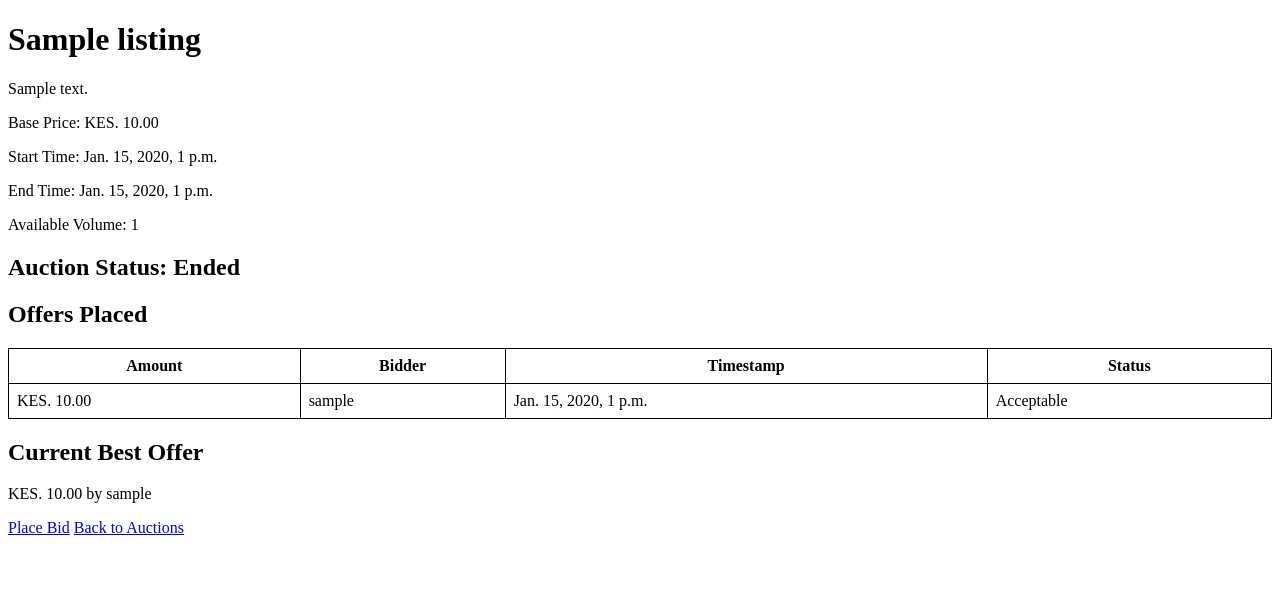
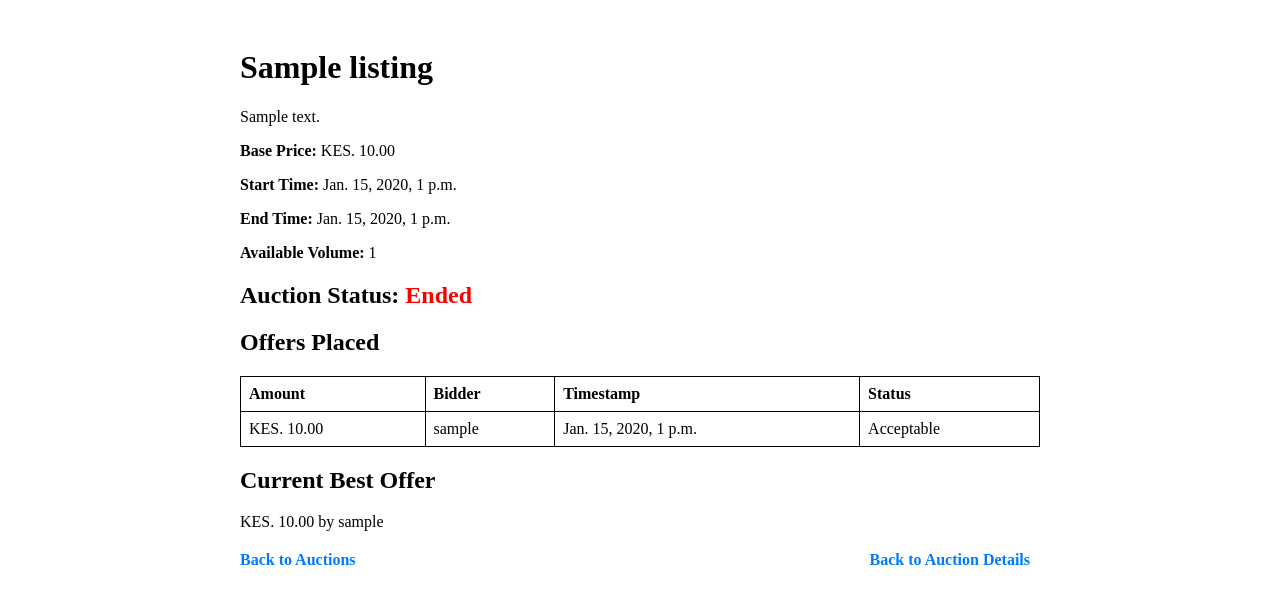
Before and after one commit to nickmwangemi/auction, a Django app: page /listing/1/ in a window 1280 px wide. Shown: the top 604 px of the page. Run offline with Django 5.2, Linux system fonts and the light colour scheme; tables that the repository leaves empty hold one stand-in row (values such as "Sample post").

Commit message:
update layouts

```diff
--- a/auctions/forms.py
+++ b/auctions/forms.py
@@ -22,7 +22,6 @@ class ListingForm(forms.ModelForm):
     class Meta:
         model = Listing
         fields = [
-            "auction",
             "title",
             "description",
             "base_price",
@@ -37,7 +36,3 @@ class ListingForm(forms.ModelForm):
 
     def __init__(self, *args, **kwargs):
         super().__init__(*args, **kwargs)
-        # Populate the auction dropdown with active auctions
-        self.fields["auction"].queryset = Auction.objects.filter(
-            end_time__gte=timezone.now()
-        )
--- a/auctions/templates/auctions/listing_detail.html
+++ b/auctions/templates/auctions/listing_detail.html
@@ -1,35 +1,39 @@
 {% extends "auctions/base.html" %}
 
 {% block content %}
-
+<div class="listing-detail-page">
     <h1>{{ listing.title }}</h1>
     <p>{{ listing.description }}</p>
-<p>Base Price: KES. {{ listing.base_price }}</p>
-<p>Start Time: {{ listing.start_time }}</p>
-<p>End Time: {{ listing.end_time }}</p>
-<p>Available Volume: 1</p>
+    <p><strong>Base Price:</strong> KES. {{ listing.base_price }}</p>
+    <p><strong>Start Time:</strong> {{ listing.start_time }}</p>
+    <p><strong>End Time:</strong> {{ listing.end_time }}</p>
+    <p><strong>Available Volume:</strong> 1</p>
 
-<h2>Auction Status: {{ listing.auction.get_status_display }}</h2>
+    <h2>Auction Status:
+        <span class="status-label {% if listing.auction.status == 'upcoming' %}status-upcoming{% elif listing.auction.status == 'active' %}status-active{% else %}status-ended{% endif %}">
+            {{ listing.auction.get_status_display }}
+        </span>
+    </h2>
 
     <h2>Offers Placed</h2>
-<table style="width:100%; border-collapse: collapse;">
+    <table class="offers-table">
         <thead>
             <tr>
-            <th style="border: 1px solid black; padding: 8px;">Amount</th>
-            <th style="border: 1px solid black; padding: 8px;">Bidder</th>
-            <th style="border: 1px solid black; padding: 8px;">Timestamp</th>
-            <th style="border: 1px solid black; padding: 8px;">Status</th>
+                <th>Amount</th>
+                <th>Bidder</th>
+                <th>Timestamp</th>
+                <th>Status</th>
             </tr>
         </thead>
         <tbody>
             {% for bid in bids %}
                 <tr>
-                <td style="border: 1px solid black; padding: 8px;">KES. {{ bid.amount }}</td>
-                <td style="border: 1px solid black; padding: 8px;">{{ bid.user.username }}</td>
-                <td style="border: 1px solid black; padding: 8px;">{{ bid.timestamp }}</td>
-                <td style="border: 1px solid black; padding: 8px;">
+                    <td>KES. {{ bid.amount }}</td>
+                    <td>{{ bid.user.username }}</td>
+                    <td>{{ bid.timestamp }}</td>
+                    <td>
                         {% if bid.is_below_base_price %}
-                        <span style="color: red;">Below Base Price</span>
+                            <span class="status-below-base">Below Base Price</span>
                         {% else %}
                             Acceptable
                         {% endif %}
@@ -37,7 +41,7 @@
                 </tr>
             {% empty %}
                 <tr>
-                <td colspan="4" style="border: 1px solid black; padding: 8px; text-align: center;">No offers have been placed yet.</td>
+                    <td colspan="4" class="no-offers">No offers have been placed yet.</td>
                 </tr>
             {% endfor %}
         </tbody>
@@ -50,7 +54,62 @@
         <p>There is no current best offer.</p>
     {% endif %}
 
-<a href="{% url 'place_bid' listing.id %}">Place Bid</a>
-<a href="{% url 'home' %}">Back to Auctions</a>
+    <!-- Navigation Links -->
+    <div class="navigation-links">
+        {% if not listing.auction.status == 'ended' %}
+            <a href="{% url 'place_bid' listing.id %}" class="nav-link">Place Bid</a>
+        {% endif %}
+        <a href="{% url 'home' %}" class="nav-link">Back to Auctions</a>
+        <a href="{% url 'auction_detail' listing.auction.id %}" class="nav-link">Back to Auction Details</a>
+    </div>
+</div>
 
+<style>
+    .listing-detail-page {
+        max-width: 800px;
+        margin: auto;
+        padding: 20px;
+    }
+    .navigation-links {
+        display: flex;
+        justify-content: space-between;
+        margin-top: 20px;
+    }
+    .nav-link {
+        text-decoration: none;
+        color: #007bff;
+        font-weight: bold;
+        margin-right: 10px;
+    }
+    .nav-link:hover {
+        text-decoration: underline;
+    }
+    .offers-table {
+        width: 100%;
+        border-collapse: collapse;
+    }
+    .offers-table th, .offers-table td {
+        border: 1px solid black;
+        padding: 8px;
+        text-align: left;
+    }
+    .status-label {
+        font-weight: bold;
+    }
+    .status-upcoming {
+        color: blue;
+    }
+    .status-active {
+        color: green;
+    }
+    .status-ended {
+        color: red;
+    }
+    .status-below-base {
+        color: red;
+    }
+    .no-offers {
+        text-align: center;
+    }
+</style>
 {% endblock %}
--- a/auctions/urls.py
+++ b/auctions/urls.py
@@ -1,16 +1,12 @@
 from django.urls import path
 
-from .views import (
-    CreateListingView,
-    HomeView,
-    ListingDetailView,
-    ListingListView,
-    PlaceBidView,
-    SetAuctionView,
-)
+from .views import (AuctionDetailView, CreateListingView, HomeView,
+                    ListingDetailView, ListingListView, PlaceBidView,
+                    SetAuctionView)
 
 urlpatterns = [
     path("", HomeView.as_view(), name="home"),
+    path("auctions/<int:pk>/", AuctionDetailView.as_view(), name="auction_detail"),
     path("listings/", ListingListView.as_view(), name="listing_list"),
     path("listing/<int:pk>/", ListingDetailView.as_view(), name="listing_detail"),
     path("listing/<int:listing_id>/bid/", PlaceBidView.as_view(), name="place_bid"),
--- a/auctions/views.py
+++ b/auctions/views.py
@@ -103,6 +103,39 @@ class CreateListingView(LoginRequiredMixin, CreateView):
         initial["auction"] = Auction.objects.get(id=self.kwargs["auction_id"])
         return initial
 
+    def form_valid(self, form):
+        # Retrieve the auction associated with the listing
+        auction = Auction.objects.get(id=self.kwargs["auction_id"])
+
+        # Check if the auction has ended
+        if auction.end_time < timezone.now():
+            messages.error(
+                self.request, "You cannot create a listing for an ended auction."
+            )
+            return self.form_invalid(form)
+
+        # Set the auction field programmatically
+        form.instance.auction = auction
+        return super().form_valid(form)
+
+    def get_context_data(self, **kwargs):
+        context = super().get_context_data(**kwargs)
+        context["auction"] = Auction.objects.get(id=self.kwargs["auction_id"])
+        return context
+
     def get_success_url(self):
         # Redirect back to the home page after creating a listing
         return reverse("home")
+
+
+class AuctionDetailView(DetailView):
+    model = Auction
+    template_name = "auctions/auction_detail.html"
+    context_object_name = "auction"
+
+    def get_context_data(self, **kwargs):
+        context = super().get_context_data(**kwargs)
+        auction = self.get_object()
+        context["listings"] = auction.listings.all()
+        context["auction_status"] = auction.get_status()
+        return context
```
Also changed, not shown: auctions/templates/auctions/auction_detail.html (added, +82 -0 lines), auctions/templates/auctions/create_listing.html (+85 -6 lines), auctions/templates/auctions/home.html (+25 -1 lines), auctions/templates/auctions/set_auction.html (+56 -6 lines). Lines whose indentation alone changed are shown as unchanged.
